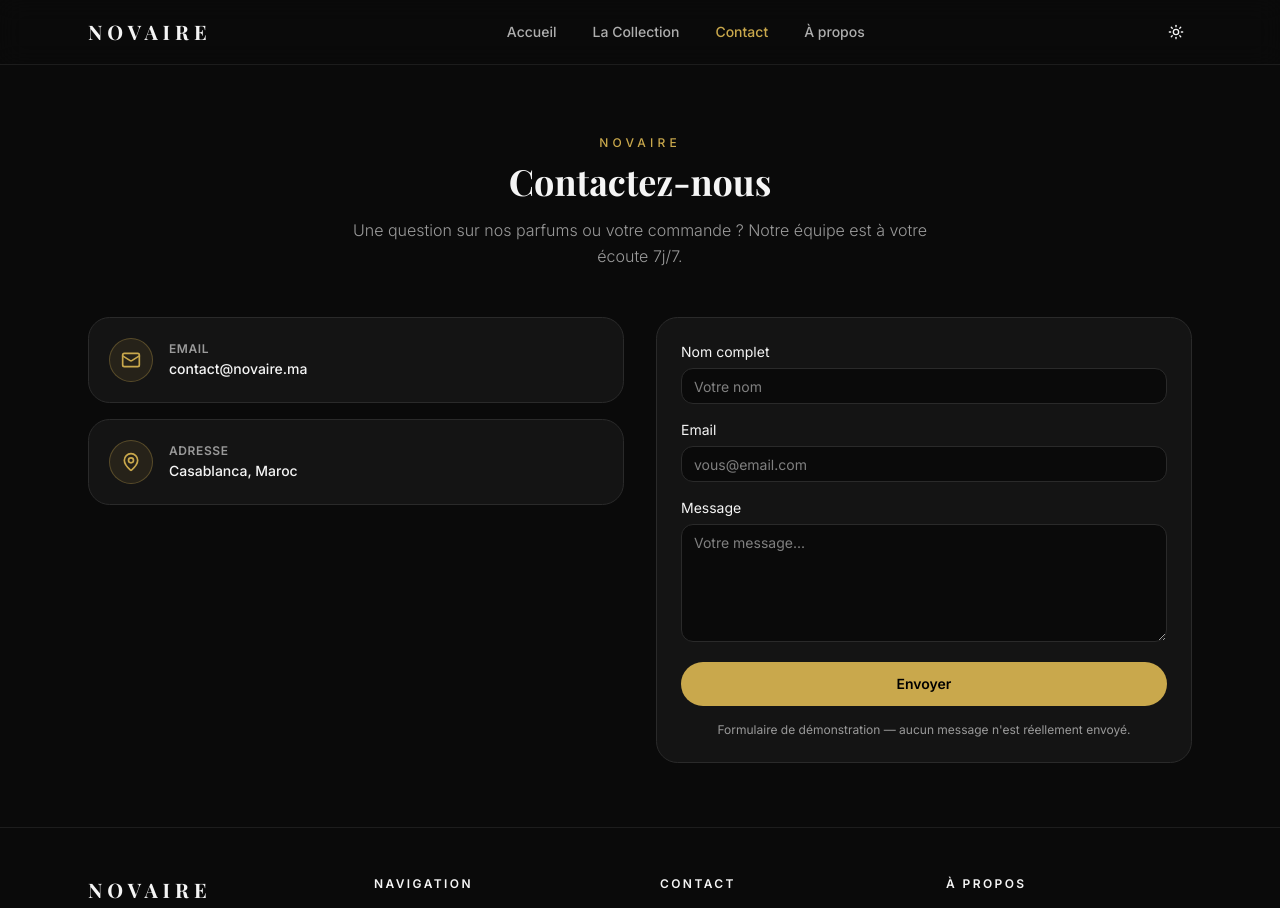
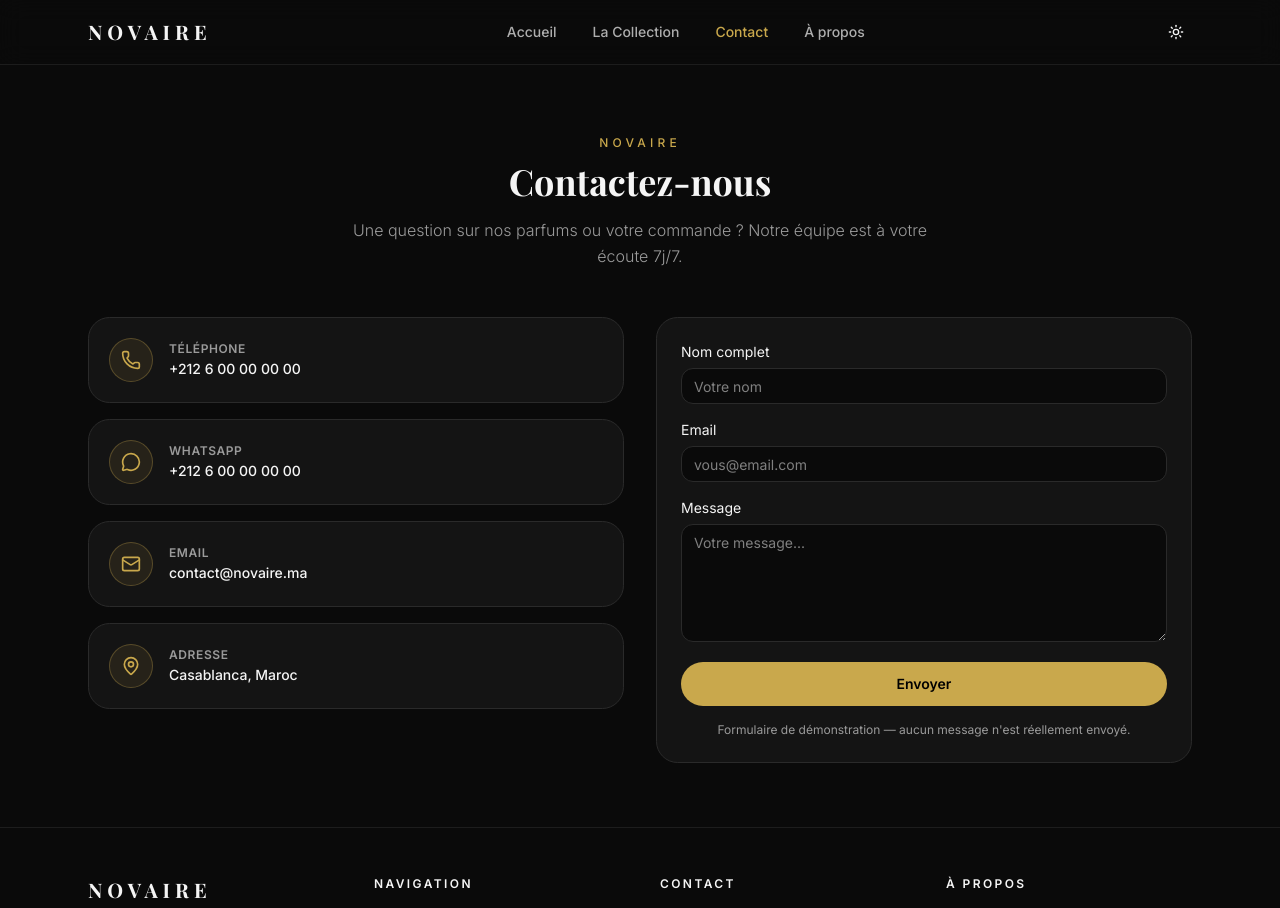
Before and after one commit to ikhtiaj-arif/Novaire-Next, a Next.js app: page /contact in a window 1280 px wide. Shown: the top 908 px of the page. Built offline with nearby package versions, Linux system fonts and the light colour scheme; no server answers.

Commit message:
fix: re added number and email

```diff
--- a/app/contact/page.tsx
+++ b/app/contact/page.tsx
@@ -8,8 +8,8 @@ export const metadata: Metadata = {
 };
 
 const CONTACT_ITEMS = [
-  // { icon: Phone, label: 'Téléphone', value: '+212 6 00 00 00 00' },
-  // { icon: MessageCircle, label: 'WhatsApp', value: '+212 6 00 00 00 00' },
+  { icon: Phone, label: 'Téléphone', value: '+212 6 00 00 00 00' },
+  { icon: MessageCircle, label: 'WhatsApp', value: '+212 6 00 00 00 00' },
   { icon: Mail, label: 'Email', value: 'contact@novaire.ma' },
   { icon: MapPin, label: 'Adresse', value: 'Casablanca, Maroc' },
 ];
--- a/components/landing/Footer.tsx
+++ b/components/landing/Footer.tsx
@@ -3,8 +3,8 @@ import { Phone, MessageCircle, Mail, MapPin, Heart } from 'lucide-react';
 import { NAV_LINKS } from '@/lib/nav';
 
 const CONTACT = [
-  // { icon: Phone, label: '+212 6 00 00 00 00' },
-  // { icon: MessageCircle, label: 'WhatsApp — +212 6 00 00 00 00' },
+  { icon: Phone, label: '+212 6 00 00 00 00' },
+  { icon: MessageCircle, label: 'WhatsApp — +212 6 00 00 00 00' },
   { icon: Mail, label: 'contact@novaire.ma' },
   { icon: MapPin, label: 'Casablanca, Maroc' },
 ];
```
Also changed, not shown: 1 other file (tests, documents, lock files or other folders).
